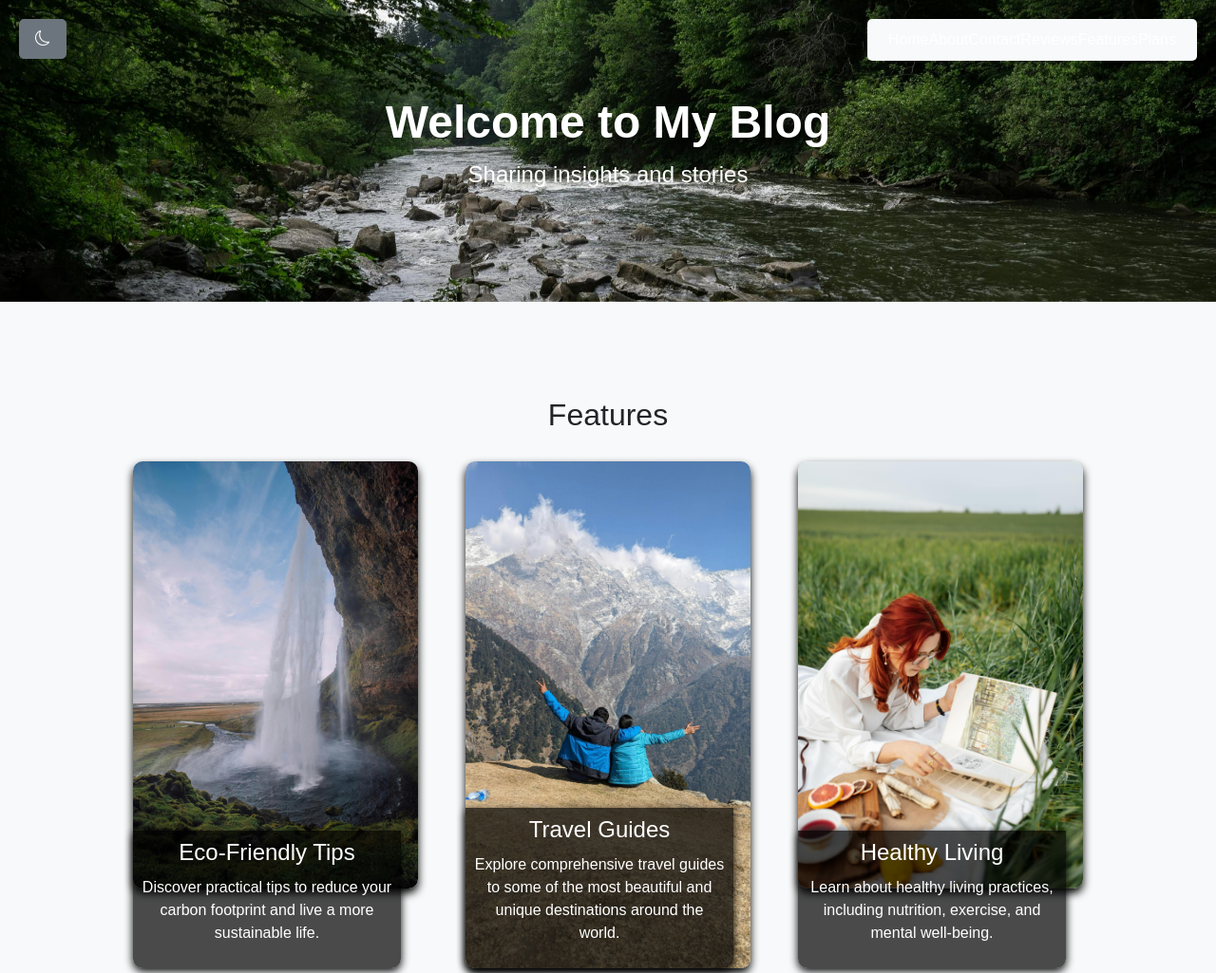
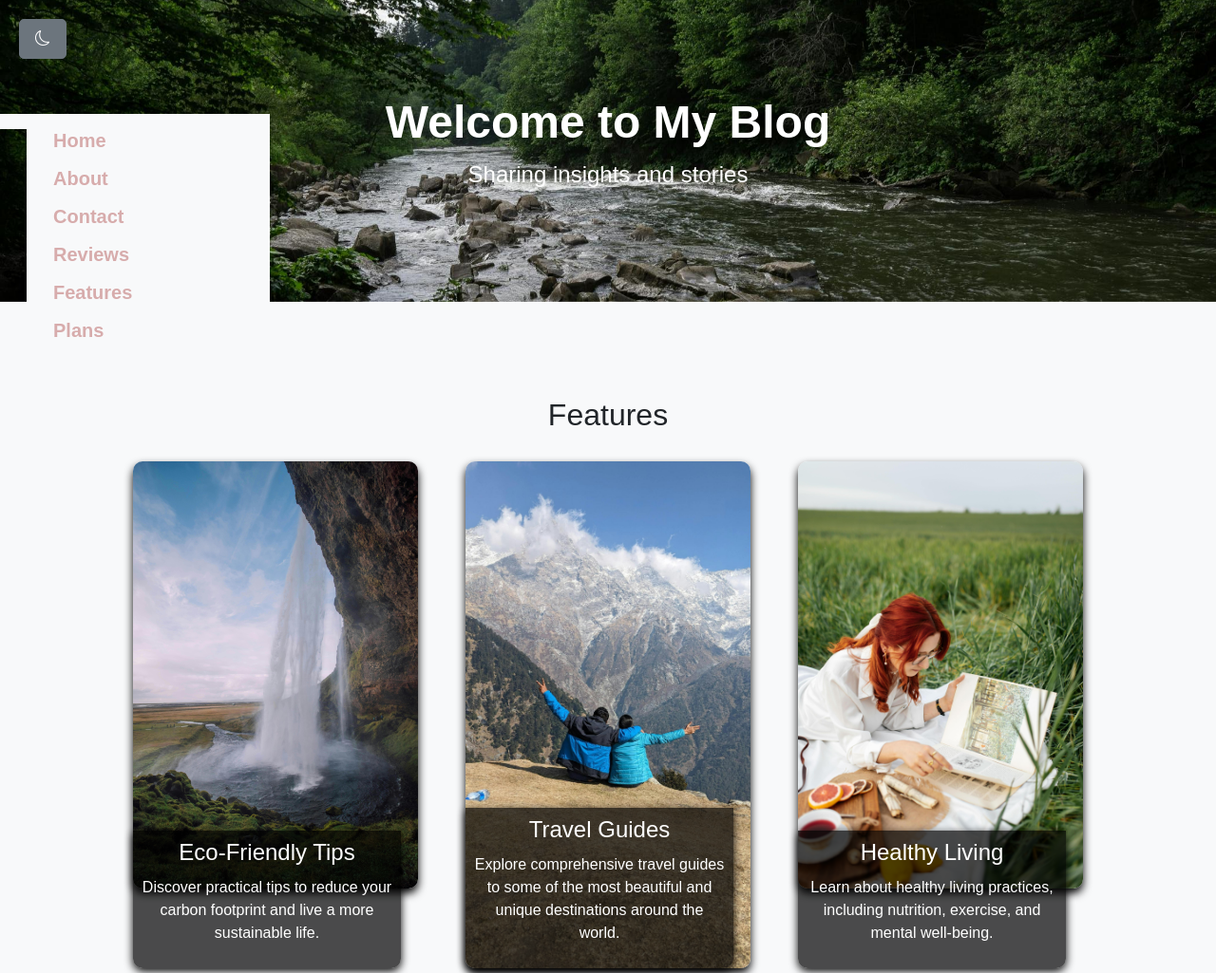
Before and after one commit to Abhaysprasobh/Blog, a plain HTML site: page index.html in a window 1280 px wide. Shown: the top 1025 px of the page at 95% size. Drawn offline with nearby package versions, Linux system fonts and the light colour scheme.

Commit message:
new edit

```diff
--- a/index.html
+++ b/index.html
@@ -15,7 +15,7 @@
 </head>
 <body>
     <!-- Header Section -->
-    <header class="header" data-aos="fade-in" role="banner">
+    <header id="Home" class="header" data-aos="fade-in" role="banner">
         <div class="container text-center text-white">
             <h1 data-aos="slide-left">Welcome to My Blog</h1>
             <p data-aos="slide-right">Sharing insights and stories</p>
@@ -27,17 +27,26 @@
             <button class="btn btn-secondary me-3" id="dark-mode-toggle" aria-label="Toggle dark mode">
                 <i class="bi bi-moon"></i>
             </button>
-            <button id="open-navbar-btn" class="navbar-toggler">
-                <span class="navbar-toggler-icon"></span>
-            </button>
-                <div class="collapse navbar-collapse" id="navbarNav">
-                    <a class="nav-link active" aria-current="page" href="#">Home</a>
-                    <a class="nav-link" href="#about">About</a>
-                    <a class="nav-link" href="#contact">Contact</a>
-                    <a class="nav-link" href="#reviews">Reviews</a>
-                    <a class="nav-link" href="#features">Features</a>
-                    <a class="nav-link" href="#plans">Plans</a>
+              <nav class="navbar bg-body-tertiary">
+                <div class="container-fluid">
+                    <a class="navbar-brand" href="#Home">Home</a>
                 </div>
+                <div class="container-fluid">
+                    <a class="navbar-brand" href="#about">About</a>
+                </div>
+                <div class="container-fluid">
+                    <a class="navbar-brand" href="#contact">Contact</a>
+                </div>
+                <div class="container-fluid">
+                    <a class="navbar-brand" href="#reviews">Reviews</a>
+                </div>
+                <div class="container-fluid">
+                    <a class="navbar-brand" href="#features">Features</a>
+                </div>
+                <div class="container-fluid">
+                    <a class="navbar-brand" href="#plans">Plans</a>
+                </div>
+              </nav>
         </div>
     </nav>
     <!-- Features Section -->
@@ -178,7 +187,7 @@
     </section>
     <!-- Footer -->
     <footer class="bg-light text-center py-4" role="contentinfo">
-        <p>&copy; 2024 My Blog. All rights reserved.</p>
+        <p align = "center">&copy; 2024 My Blog. All rights reserved.</p>
     </footer>
     <!-- Bootstrap JS and dependencies -->
     <script src="https://stackpath.bootstrapcdn.com/bootstrap/5.3.0/js/bootstrap.bundle.min.js"></script>
--- a/styles.css
+++ b/styles.css
@@ -45,26 +45,13 @@ body {
   font-size: 1.5rem;
   animation: slideInFromRight 1s ease-in-out;
 }
-.navbar-nav .nav-link {
-    text-decoration: none;!important
+.navbar {
+  position: fixed;
+  top: 15%;
+  padding-left: 2vh;
+  margin-bottom: 20vh;
+  width: 20%;
 }
-
-.navbar {
-    position: absolute;
-    top: 20px;
-    right: 20px;
-    padding: 10px;
-    border-radius: 5px;
-}
-
-.navbar-brand {
-    font-size: 1.5rem;
-    font-weight: bold;
-}
-.navbar-brand:hover{
-    color: black;
-}
-
 .navbar-toggler {
   border: none;
   background-color: transparent;
@@ -74,12 +61,16 @@ body {
   background-image: url('images/1.jpg');
 }
 
-.navbar .nav-link {
-    color: white !important;
+.navbar-brand {
+  color: rgb(215, 172, 172) !important;
+  width: 20%;
+  font-weight: 700;
+  text-decoration: none !important;
 }
-
-.navbar-nav .nav-link {
-    text-decoration: none;
+.navbar-brand:hover{
+  color: rgb(215, 172, 172);
+  width: 20%;
+  font-weight: 900;
 }
 
 #dark-mode-toggle {
@@ -461,46 +452,4 @@ body.dark-mode {
       border-radius: 20px ;
       box-shadow: 1px 5px 10px rgb(0, 0, 0);
   }
-    .navbar .nav-link {
-        display: block;
-        margin-bottom: 10px;
-        color: #fff;
-        text-decoration: none;
-        transition: color 0.3s;
 }
-
-    .navbar .nav-link:hover {
-        color: var(--primary-color);
-    }
-    @keyframes slideInFromLeft {
-        0% {
-            transform: translateX(-250px);
-        }
-        100% {
-            transform: translateX(0);
-        }
-    }
-
-    .navbar.open {
-        animation: slideInFromLeft 0.3s ease-in-out;
-    }
-
-    @keyframes slideOutToLeft {
-        0% {
-            transform: translateX(0);
-        }
-        100% {
-            transform: translateX(-250px);
-        }
-    }
-
-    .navbar {
-        animation: slideOutToLeft 0.3s ease-in-out;
-    }
-
-    .navbar-toggler {
-        display: flex;
-        align-items: center;
-        justify-content: flex-end;
-    }
-}
```
Lines whose indentation alone changed are shown as unchanged.
